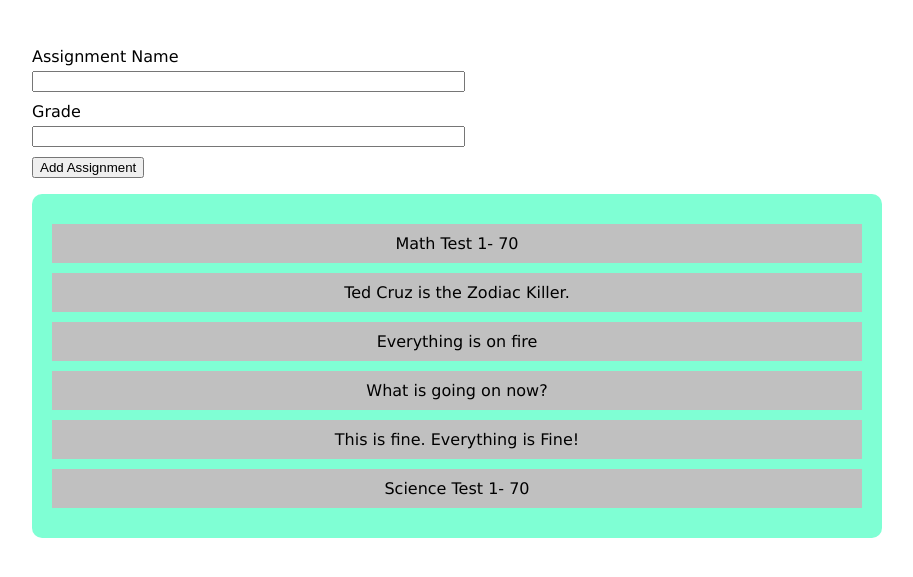
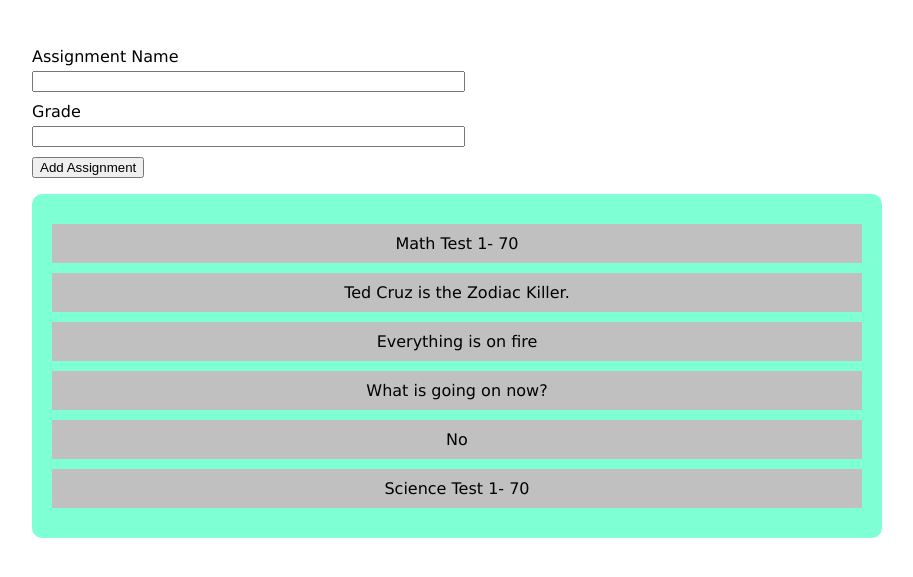
Before and after one commit to katelynchaney/CSS_Homework_Class14, a plain HTML site: page index.html in a window 1280 px wide. Shown: the part 161-738 px from the top of the page, without its empty margins (183-1096 px from the left). Drawn offline with Linux system fonts and the light colour scheme.

Commit message:
changed grade item

```diff
--- a/index.html
+++ b/index.html
@@ -25,7 +25,7 @@
             <li class="grade-item">Ted Cruz is the Zodiac Killer.</li>
             <li class="grade-item">Everything is on fire</li>
             <li class="grade-item">What is going on now?</li>
-            <li class="grade-item">This is fine. Everything is Fine!</li>
+            <li class="grade-item">No</li>
             <li class="grade-item">Science Test 1- 70</li>
 
         </ul>
```
